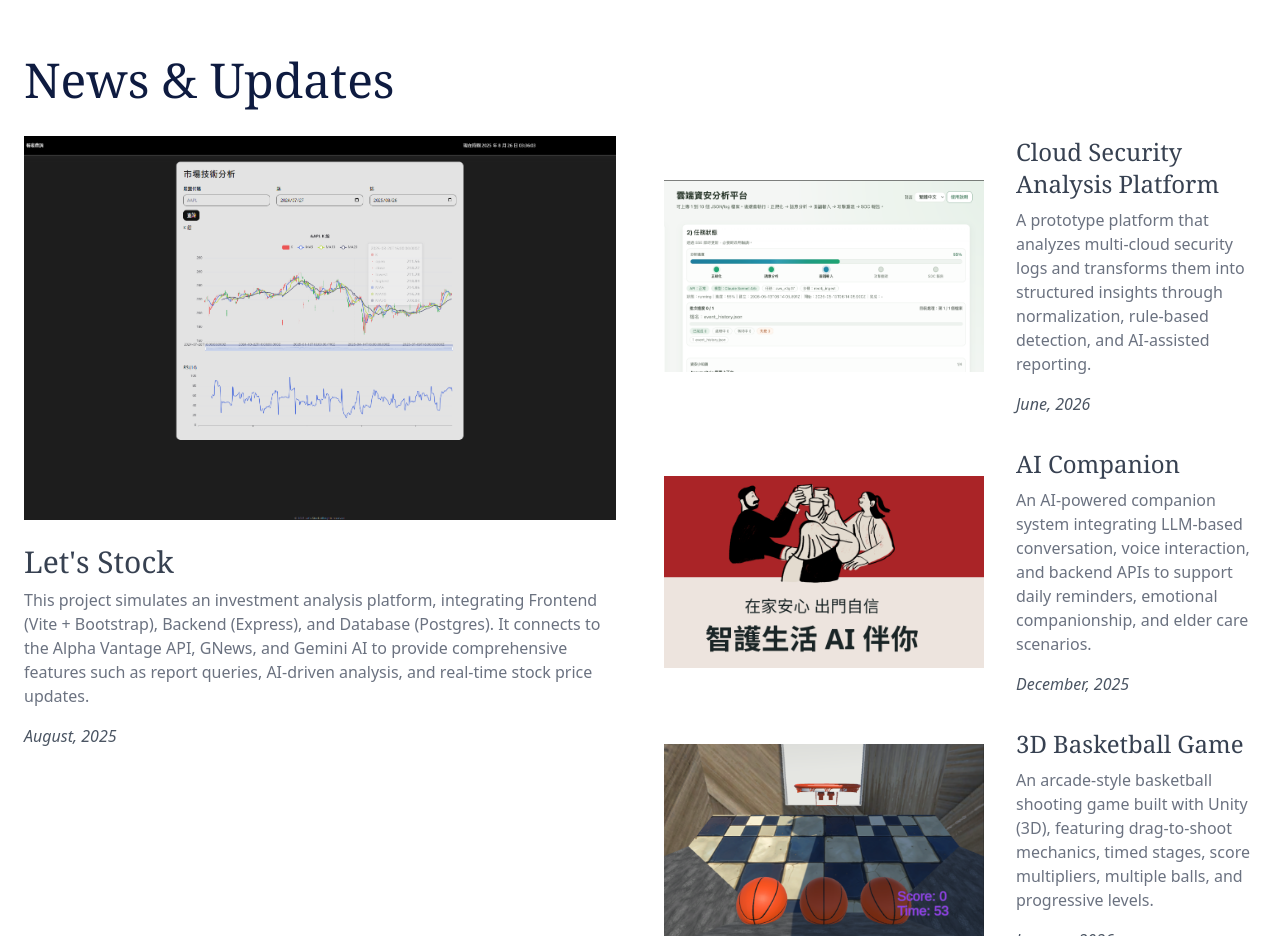
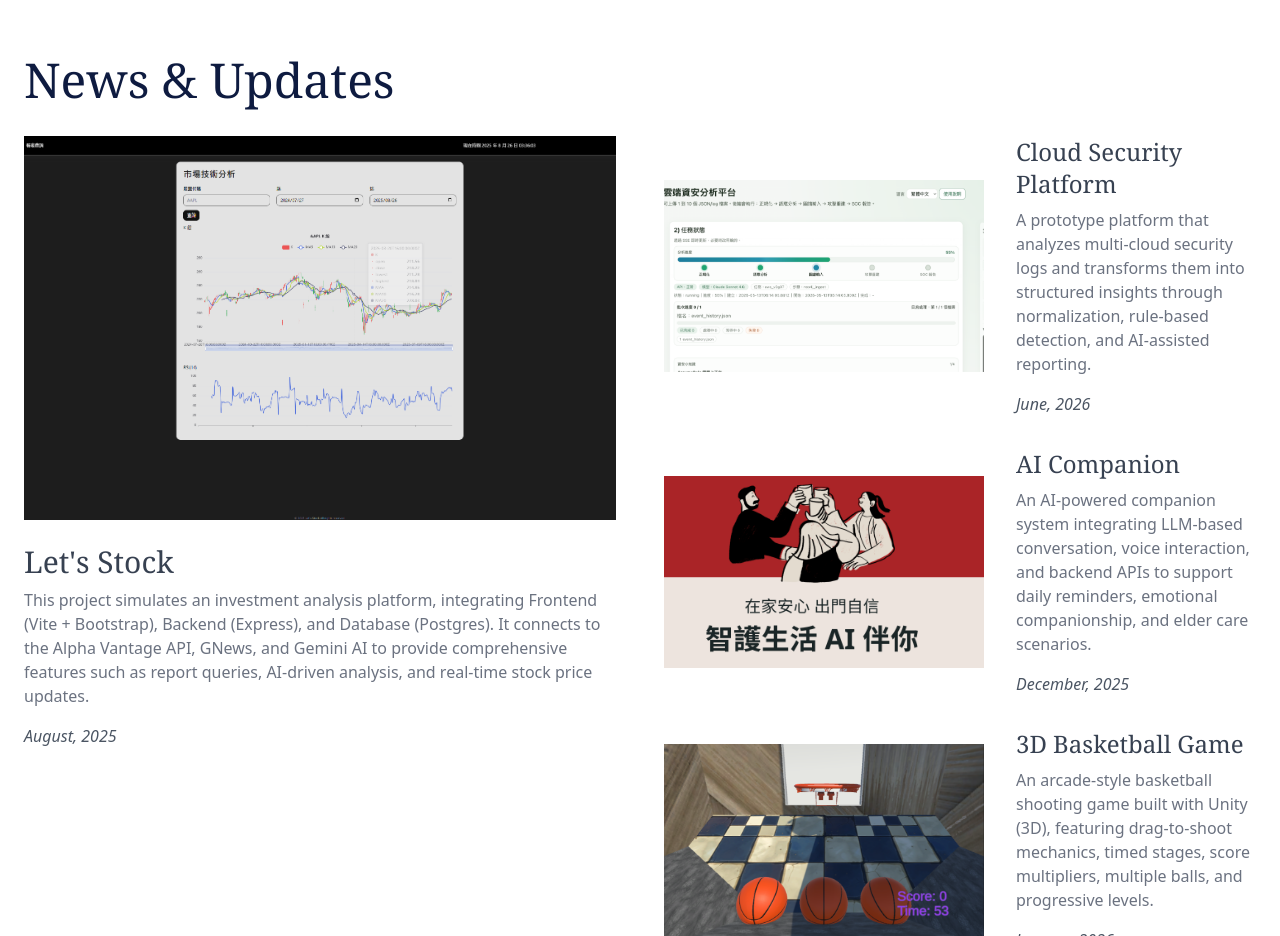
Before and after one commit to RoyPeng126/roy-introduction, a Vue app: page / in a window 1280 px wide. Shown: the part 1560-2496 px from the top of the page. Built offline with nearby package versions, Linux system fonts and the light colour scheme.

Commit message:
Photo Changed

```diff
--- a/src/views/Home.vue
+++ b/src/views/Home.vue
@@ -74,7 +74,7 @@
           <img class="object-cover w-full h-56 md:h-48 md:mx-4 md:w-80 shrink-0" src="/CloudPlatform.png" alt="">
 
           <div class="mt-6 md:mx-4 md:mt-0">
-            <h2 class="font-serif text-2xl font-medium text-gray-700 ">Cloud Security Analysis Platform</h2>
+            <h2 class="font-serif text-2xl font-medium text-gray-700 ">Cloud Security Platform</h2>
 
             <p class="mt-2 text-gray-500">A prototype platform that analyzes multi-cloud security logs and transforms them into structured insights through normalization, rule-based detection, and AI-assisted reporting.
 </p>
```
Also changed, not shown: public/CloudPlatform.png.
